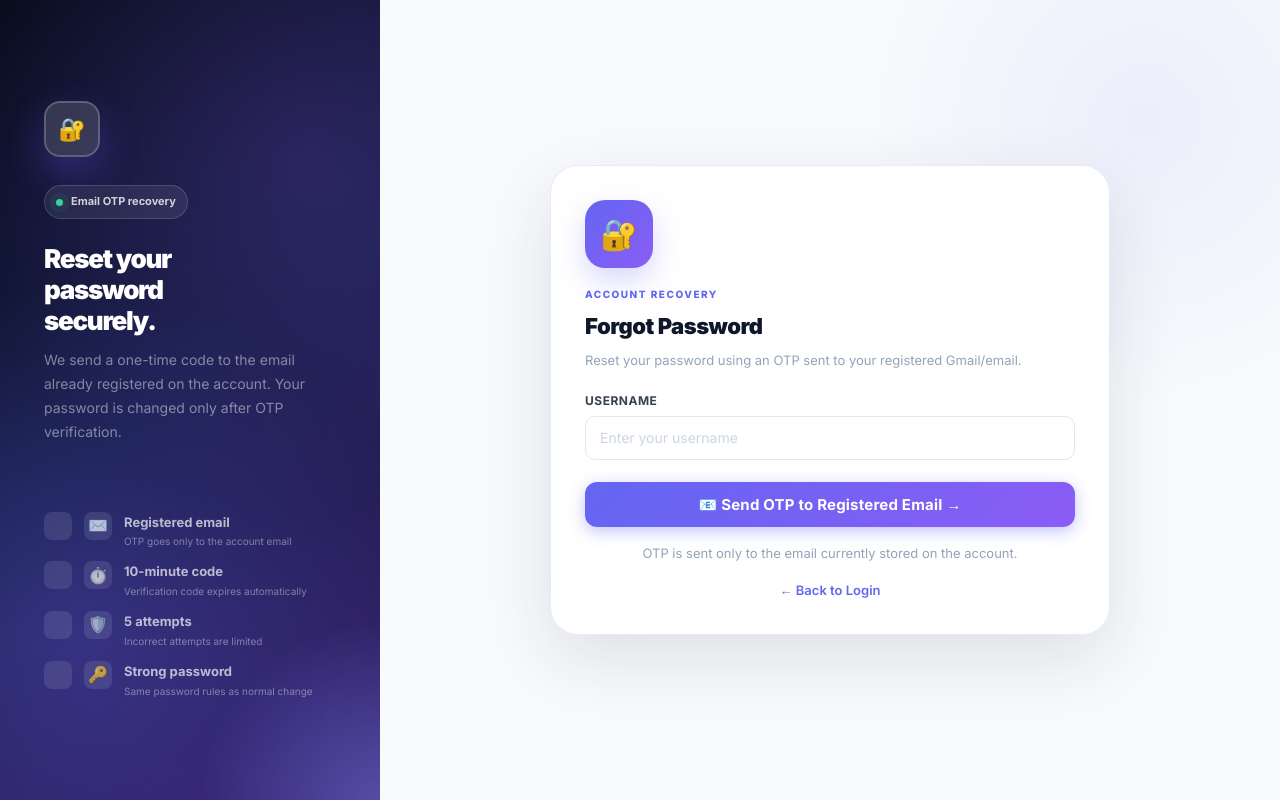
After one commit to moviebot-latest/management-trial, a Flask app: page /forgot-password in a window 1280 px wide. The commit adds this page. Run offline with Flask 3, Linux system fonts and the light colour scheme; some libraries are stand-ins or nearby versions.

Commit message:
Add files via upload

```diff
--- a/templates/change_password.html
+++ b/templates/change_password.html
@@ -30,6 +30,7 @@
       <div class="auth-logo-sm">🔒</div>
       <h1 class="auth-title">Change Password</h1>
       <p class="auth-sub">Verify your identity and set a strong new password.</p>
+      <div class="flash info" style="margin-bottom:16px"><span class="flash-icon">✉️</span><div>Registered email: <strong>{{ current_email }}</strong><br><small>Forgot your current password? Use email OTP to reset it.</small></div></div>
 
       {% with messages = get_flashed_messages(with_categories=true) %}
         {% for cat, msg in messages %}
@@ -93,6 +94,9 @@
         <button class="submit-btn" type="submit">Update Password &rarr;</button>
       </form>
 
+      <div style="display:flex;justify-content:center;gap:12px;flex-wrap:wrap;margin-top:16px">
+        <a href="{{ url_for('forgot_password', username=prefill_username) }}" class="btn btn-ghost">🔐 Forgot Password / Email OTP</a>
+      </div>
       <div class="auth-footer" style="margin-top:16px">
         <a href="/">&larr; Back to Login</a>
       </div>
--- a/templates/dashboard.html
+++ b/templates/dashboard.html
@@ -575,7 +575,7 @@ document.addEventListener('visibilitychange',()=>{if(document.visibilityState===
           <span class="field-err" id="em-err"></span>
         </div>
       </div>
-      <div class="modal-foot">
+      <div class="modal-foot" style="flex-wrap:wrap">
         <button type="button" class="btn btn-ghost" onclick="closeModal('editModal')">Cancel</button>
         <button type="submit" class="btn btn-primary">Save Changes</button>
       </div>
--- /dev/null
+++ b/templates/forgot_password.html
@@ -0,0 +1,120 @@
+<!doctype html>
+<html lang="en">
+<head>
+  <meta charset="utf-8"><meta name="viewport" content="width=device-width,initial-scale=1">
+  <title>Forgot Password — Management System</title>
+  <meta name="robots" content="noindex,nofollow">
+  <link rel="preconnect" href="https://fonts.googleapis.com"><link rel="preconnect" href="https://fonts.gstatic.com" crossorigin>
+  <link href="https://fonts.googleapis.com/css2?family=Inter:wght@400;500;600;700;800;900&display=swap" rel="stylesheet">
+  <link rel="stylesheet" href="/static/style.css">
+  <style>
+    .reset-card{max-width:560px;width:100%;margin:auto;background:rgba(255,255,255,.94);border:1px solid rgba(99,102,241,.14);border-radius:28px;padding:34px;box-shadow:0 24px 70px rgba(30,41,59,.12)}
+    .reset-icon{width:68px;height:68px;border-radius:20px;display:grid;place-items:center;background:linear-gradient(135deg,#6366f1,#8b5cf6);color:#fff;font-size:30px;box-shadow:0 12px 28px rgba(99,102,241,.25);margin-bottom:18px}
+    .reset-email{padding:14px 16px;border-radius:16px;background:#f5f7ff;border:1px solid #dfe4ff;font-weight:700;color:#4f46e5;margin:14px 0 20px;word-break:break-word}
+    .otp-input{text-align:center;letter-spacing:10px;font-size:25px;font-weight:800}
+    .reset-actions{display:flex;gap:10px;flex-wrap:wrap;align-items:center;margin-top:12px}
+    .reset-actions .btn{min-height:48px}
+    .reset-help{text-align:center;color:#94a3b8;font-size:13px;margin-top:16px}
+    @media(max-width:640px){.reset-card{padding:24px 18px;border-radius:22px}.otp-input{letter-spacing:7px;font-size:22px}.reset-actions>*{width:100%;text-align:center;justify-content:center}}
+  </style>
+</head>
+<body>
+<div class="auth-page">
+  <div class="auth-side">
+    <div class="auth-side-logo">🔐</div>
+    <div class="auth-side-live"><span></span> Email OTP recovery</div>
+    <h2>Reset your<br>password<br>securely.</h2>
+    <p>We send a one-time code to the email already registered on the account. Your password is changed only after OTP verification.</p>
+    <ul class="auth-side-features">
+      <li><span class="feat-icon">✉️</span><span><b>Registered email</b><small>OTP goes only to the account email</small></span></li>
+      <li><span class="feat-icon">⏱️</span><span><b>10-minute code</b><small>Verification code expires automatically</small></span></li>
+      <li><span class="feat-icon">🛡️</span><span><b>5 attempts</b><small>Incorrect attempts are limited</small></span></li>
+      <li><span class="feat-icon">🔑</span><span><b>Strong password</b><small>Same password rules as normal change</small></span></li>
+    </ul>
+  </div>
+
+  <div class="auth-form-side">
+    <div class="reset-card">
+      <div class="reset-icon">🔐</div>
+      <div class="login-kicker">ACCOUNT RECOVERY</div>
+      <h1 class="auth-title">Forgot Password</h1>
+      <p class="auth-sub">Reset your password using an OTP sent to your registered Gmail/email.</p>
+
+      {% with messages = get_flashed_messages(with_categories=true) %}
+        {% for cat,msg in messages %}<div class="flash {{ cat }}"><span class="flash-icon">{% if cat=='error' %}⚠️{% else %}✅{% endif %}</span>{{ msg }}</div>{% endfor %}
+      {% endwith %}
+
+      {% if not reset_sent %}
+      <form method="post" action="{{ url_for('forgot_password') }}" novalidate>
+        <input type="hidden" name="_csrf_token" value="{{ csrf_token }}">
+        <div class="field">
+          <label for="fp-user">Username</label>
+          <input id="fp-user" name="username" type="text" value="{{ username }}" autocomplete="username" placeholder="Enter your username" required maxlength="80">
+        </div>
+        <button class="submit-btn" type="submit">📧 Send OTP to Registered Email →</button>
+      </form>
+      {% else %}
+        <div class="reset-email">✉️ OTP sent to: {{ masked_email }}</div>
+
+        {% if not reset_verified %}
+        <form method="post" action="{{ url_for('verify_forgot_password_otp') }}" novalidate>
+          <input type="hidden" name="_csrf_token" value="{{ csrf_token }}">
+          <div class="field">
+            <label for="fp-otp">Enter 6-digit OTP</label>
+            <input id="fp-otp" class="otp-input" name="otp" type="text" inputmode="numeric" autocomplete="one-time-code" maxlength="6" pattern="\d{6}" placeholder="000000" required autofocus>
+          </div>
+          <button class="submit-btn" type="submit">✓ Verify OTP</button>
+        </form>
+        <div class="reset-actions">
+          <form method="post" action="{{ url_for('resend_forgot_password_otp') }}" style="margin:0;flex:1">
+            <input type="hidden" name="_csrf_token" value="{{ csrf_token }}">
+            <button class="btn btn-ghost btn-full" type="submit">↻ Resend OTP</button>
+          </form>
+          <a class="btn btn-ghost" href="{{ url_for('forgot_password') }}">Start over</a>
+        </div>
+        {% else %}
+        <div class="flash success"><span class="flash-icon">✓</span>OTP verified. Set your new password below.</div>
+        <form method="post" action="{{ url_for('reset_password_after_otp') }}" novalidate onsubmit="return validateReset()">
+          <input type="hidden" name="_csrf_token" value="{{ csrf_token }}">
+          <div class="field">
+            <label for="fp-new">New Password</label>
+            <div class="password-wrap"><input id="fp-new" name="new_password" type="password" autocomplete="new-password" placeholder="Min 8 chars with mix of types" minlength="8" required oninput="onResetPw(this.value)"><button type="button" class="eye-btn" onclick="togglePw('fp-new',this)">👁️</button></div>
+          </div>
+          <div class="field">
+            <label for="fp-conf">Confirm New Password</label>
+            <div class="password-wrap"><input id="fp-conf" name="confirm_password" type="password" autocomplete="new-password" placeholder="Repeat new password" minlength="8" required><button type="button" class="eye-btn" onclick="togglePw('fp-conf',this)">👁️</button></div>
+            <span class="field-err" id="fp-err"></span>
+          </div>
+          <ul class="pw-rules" id="fp-rules" style="display:grid">
+            <li id="fp-len">8+ characters</li><li id="fp-up">Uppercase (A-Z)</li><li id="fp-lo">Lowercase (a-z)</li><li id="fp-num">Number (0-9)</li><li id="fp-sp">Special character</li>
+          </ul>
+          <button class="submit-btn" type="submit">🔑 Reset Password →</button>
+        </form>
+        {% endif %}
+      {% endif %}
+
+      <div class="reset-help">OTP is sent only to the email currently stored on the account.</div>
+      <div class="auth-footer" style="margin-top:16px">
+        {% if session.get('user_id') %}<a href="{{ url_for('change_password') }}">&larr; Back to Change Password</a>{% else %}<a href="{{ url_for('login_page') }}">&larr; Back to Login</a>{% endif %}
+      </div>
+    </div>
+  </div>
+</div>
+<script>
+function togglePw(id,btn){const i=document.getElementById(id),s=i.type==='password';i.type=s?'text':'password';btn.textContent=s?'🙈':'👁️';}
+function onResetPw(pw){
+  const checks={
+    'fp-len':pw.length>=8,'fp-up':/[A-Z]/.test(pw),'fp-lo':/[a-z]/.test(pw),
+    'fp-num':/\d/.test(pw),'fp-sp':/[^A-Za-z0-9]/.test(pw)
+  };
+  Object.keys(checks).forEach(id=>document.getElementById(id).className=checks[id]?'met':'');
+}
+function validateReset(){
+  const p=document.getElementById('fp-new').value,c=document.getElementById('fp-conf').value,e=document.getElementById('fp-err');
+  if(p!==c){e.textContent='Passwords do not match.';document.getElementById('fp-conf').focus();return false;}
+  e.textContent='';return true;
+}
+</script>
+<script src="/static/ui_advanced.js?v=reset1"></script>
+</body>
+</html>
```
Also changed, not shown: templates/profile.html (+9 -12 lines).
